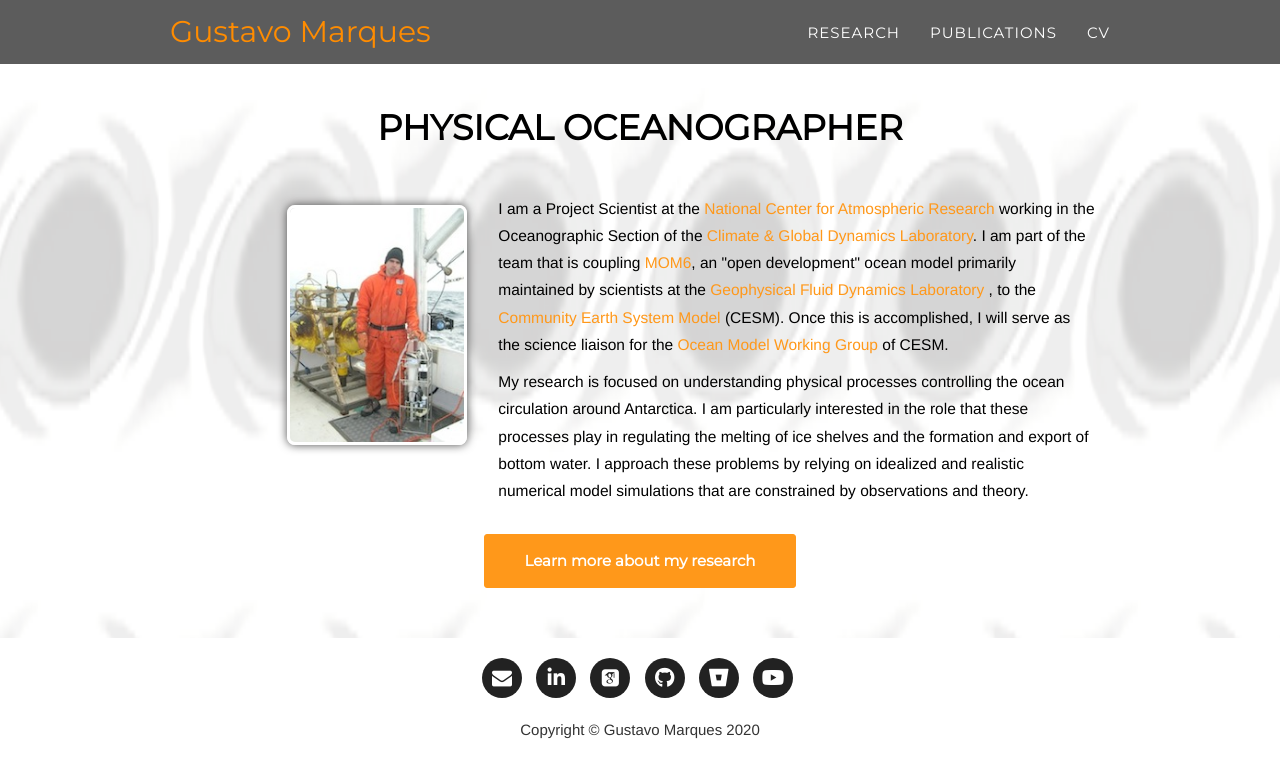
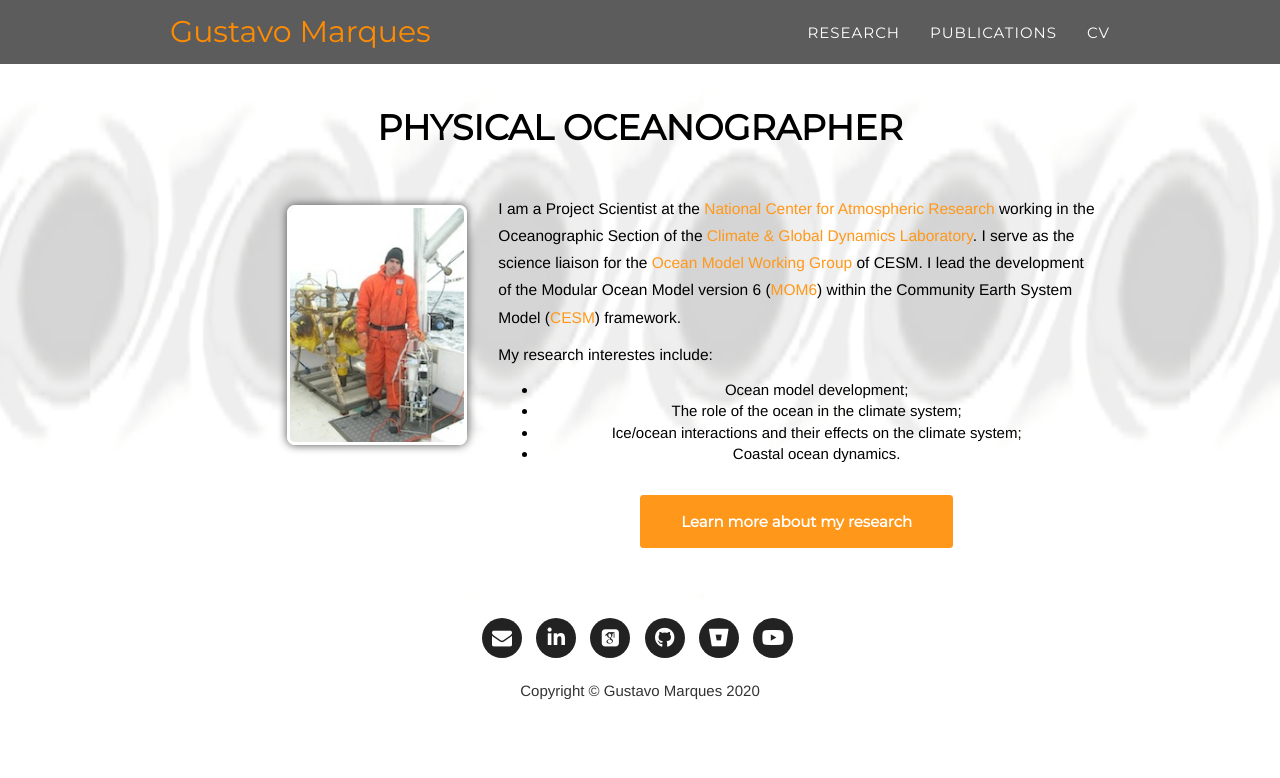
Before and after one commit to gustavo-marques/gustavo-marques.github.io, a Jekyll site: the page built from index.html, in a window 1280 px wide. Shown: the top 778 px of the page. Built offline with Jekyll 4.4.1, drawn with Linux system fonts in a browser that asks for light colours; nearby versions of some CDN libraries; some web fonts are replaced.

Commit message:
Update main page

```diff
--- a/index.html
+++ b/index.html
@@ -12,13 +12,18 @@
                 </div>
                 <div class="col-lg-8">
 			<p style="text-align:left;">
-			I am a Project Scientist at the <a href="https://ncar.ucar.edu/" rel="external">National Center for Atmospheric Research</a> working in the Oceanographic Section of the <a href="https://www.cgd.ucar.edu/" rel="external">Climate & Global Dynamics Laboratory</a>. I am part of the team that is coupling <a href="https://github.com/NOAA-GFDL/MOM6">MOM6</a>, an "open development" ocean model primarily maintained by scientists at the <a href="https://www.gfdl.noaa.gov/" rel="external">Geophysical Fluid Dynamics Laboratory </a>, to the <a href="http://www.cesm.ucar.edu/" rel="external"> Community Earth System Model </a> (CESM). Once this is accomplished, I will serve as the science liaison for the <a href="http://www.cesm.ucar.edu/working_groups/Ocean/" rel="external"> Ocean Model Working Group</a> of CESM.
+			I am a Project Scientist at the <a href="https://ncar.ucar.edu/" rel="external">National Center for Atmospheric Research</a> working in the Oceanographic Section of the <a href="https://www.cgd.ucar.edu/" rel="external">Climate & Global Dynamics Laboratory</a>. I serve as the science liaison for the <a href="http://www.cesm.ucar.edu/working_groups/Ocean/" rel="external"> Ocean Model Working Group</a> of CESM. I lead the development of the Modular Ocean Model version 6 (<a href="https://github.com/NOAA-GFDL/MOM6">MOM6</a>) within the Community Earth System Model (<a href="http://www.cesm.ucar.edu/" rel="external">CESM</a>) framework.
 
 			<p style="text-align:left;">
-	                My research is focused on understanding physical processes controlling the ocean circulation around Antarctica. I am particularly interested in the role that these processes play in regulating the melting of ice shelves and the formation and export of bottom water. I approach these problems by relying on idealized and realistic numerical model simulations that are constrained by observations and theory.
+	                My research interestes include:
                         </p>
+                        <ul class="a">
+                         <li>Ocean model development;</li>
+                         <li>The role of the ocean in the climate system;</li>
+                         <li>Ice/ocean interactions and their effects on the climate system;</li>
+                         <li>Coastal ocean dynamics.</li>
+                       </ul>
                 </div>
-
 
 		<a href="/research" class="page-scroll btn btn-xl">Learn more about my research</a>
 	</div>
```
